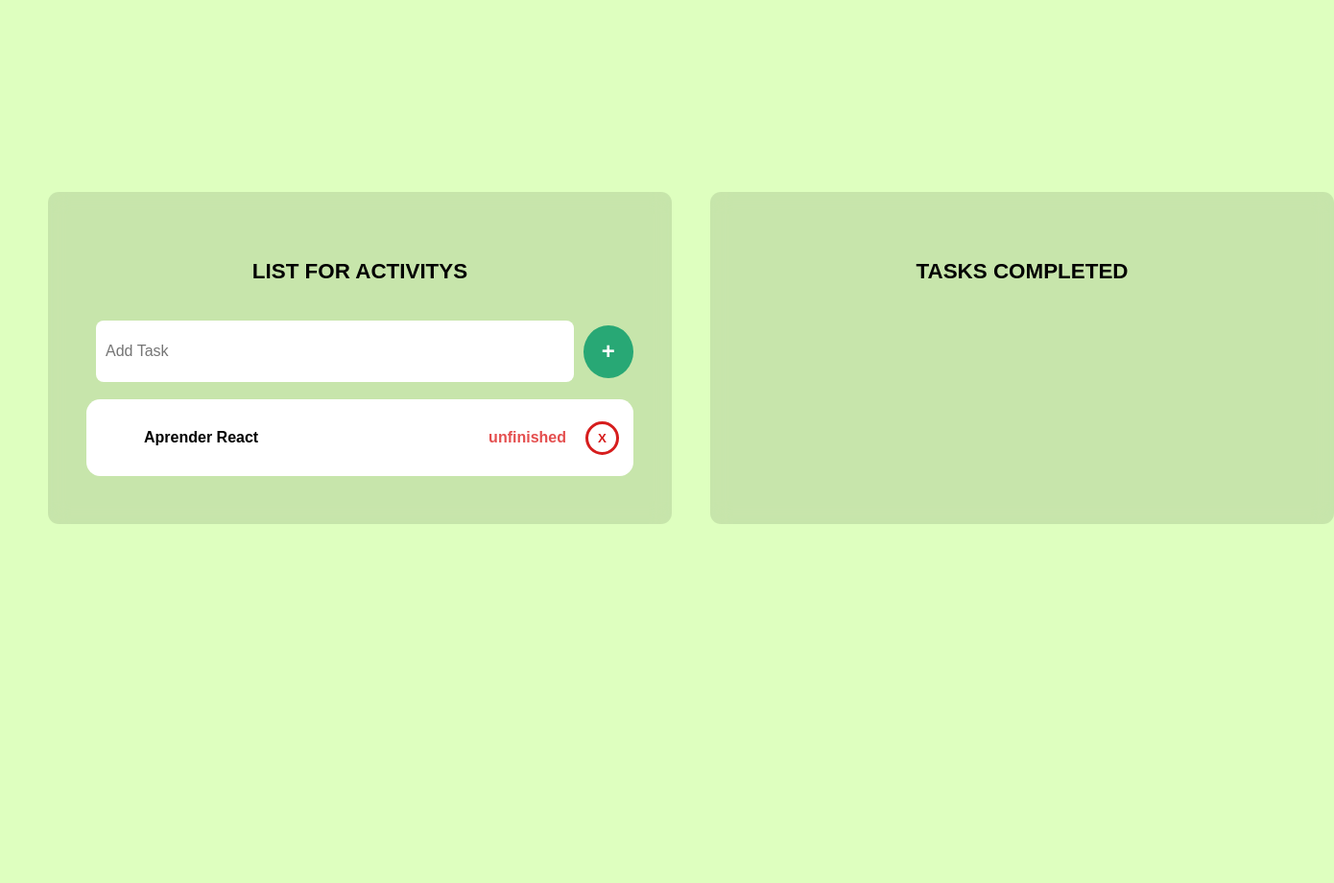
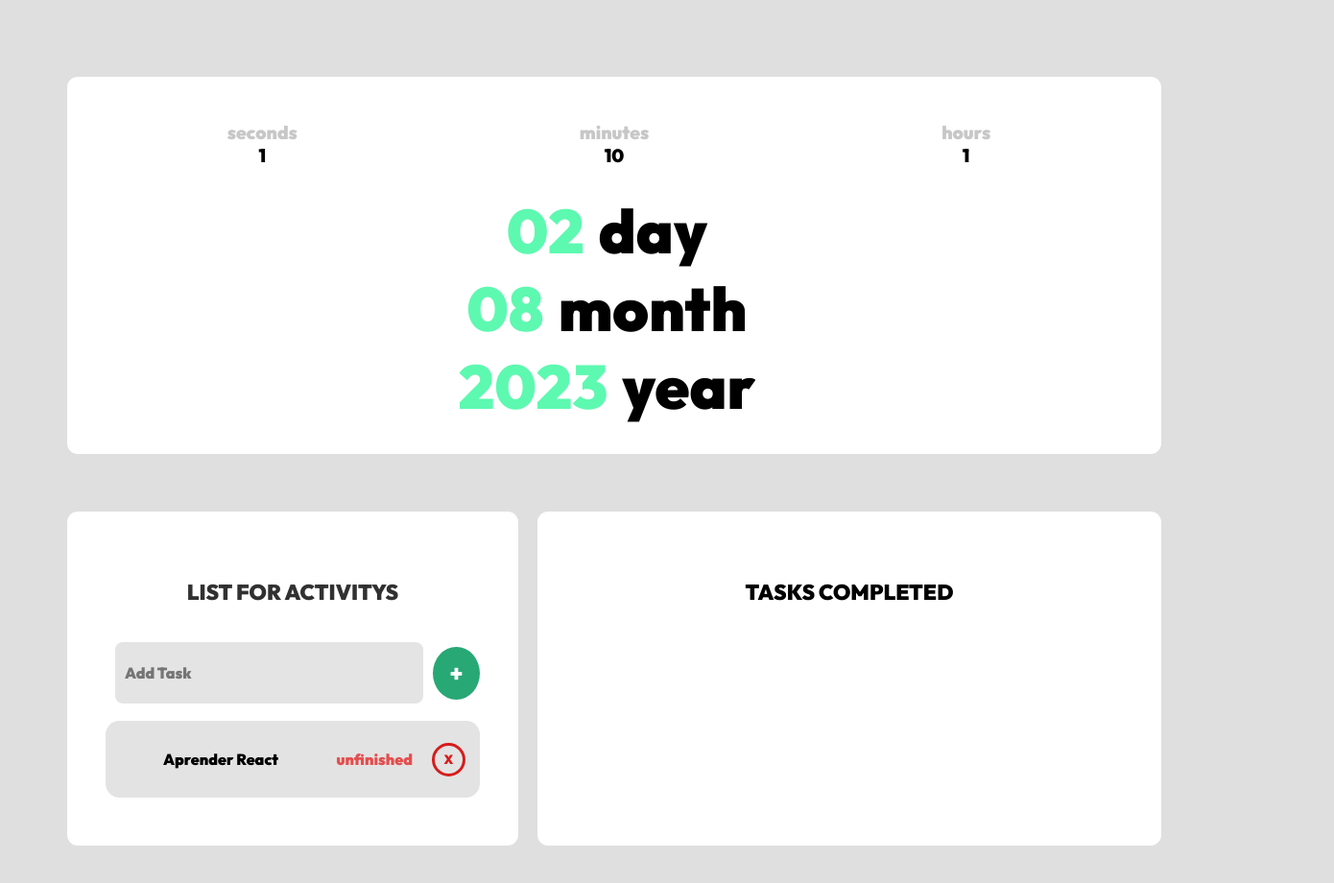
Before and after one commit to conradojuliosisnero/app-list-task, a plain HTML site: page index.html in a window 1280 px wide. Shown: the whole page at 96% size, 1390 px wide, since content can reach past the window. Before the commit the page ends 800 px from the top, so only its background shows below. Drawn offline with Linux system fonts and the light colour scheme.

Commit message:
creando el reloj para complementar la lista de tareas

```diff
--- /dev/null
+++ b/_reloj.scss
@@ -0,0 +1,115 @@
+@mixin caja_flex($dis, $alig, $just, $wid) {
+    display: $dis;
+    align-items: $alig;
+    justify-content: $just;
+    width: $wid;
+}
+
+@mixin tall(){
+    font-size: 4em;
+    font-family: 'Outfit', sans-serif;
+    font-weight: 900;
+    color: #5df9b0;
+}
+
+.contenedor__reloj {
+	display:flex;
+    flex-direction: column;
+	background-color: rgba(255, 255, 255);
+	margin: 10px 0px 0px 0px;
+	padding: 20px;
+	width: 100%;
+	height: 100%;
+	border-radius: 0.7em;
+	grid-area: date;
+    .reloj{
+        display:grid;
+        grid-template-columns: repeat(6, 1fr);
+        grid-template-areas: "seconds seconds minutes minutes hours hours";
+        width: 100%;
+        .seconds{
+            grid-area: seconds;
+            display: flex;
+            flex-direction: column-reverse;
+            width: 100%;
+            height: 100px;
+            justify-content: center;
+            align-items: center;
+            font-family: 'Outfit', sans-serif;
+            font-weight: 500;
+            color: #000000;
+            font-size:1.2em;
+            p{
+                color: #c7c7c7;
+                padding: 0px 10px;
+                font-weight: 700;
+            }
+        }
+        .minutes{
+            grid-area: minutes;
+            display: flex;
+            flex-direction: column-reverse;
+            width: 100%;
+            height: 100px;
+            justify-content: center;
+            align-items: center;
+            font-family: 'Outfit', sans-serif;
+            font-weight: 500;
+            color: #000000;
+            font-size:1.2em;
+            p{
+                color: #c7c7c7;
+                padding: 0px 10px;
+                font-weight: 700;
+            }
+        }
+        .hours{
+            grid-area: hours;
+            display: flex;
+            flex-direction: column-reverse;
+            width: 100%;
+            height: 100px;
+            justify-content: center;
+            align-items: center;
+            font-family: 'Outfit', sans-serif;
+            font-weight: 500;
+            color: #000000;
+            font-size:1.2em;
+            p{
+                color: #c7c7c7;
+                padding: 0px 10px;
+                font-weight: 700;
+            }
+        }
+    }
+	.day {
+		grid-area: day;
+		@include caja_flex(flex, center, center, 100%);
+        @include tall();
+        p{
+            color: #000000;
+            padding: 0px 15px;
+            font-family: 'Outfit', sans-serif;
+        }
+	}
+	.month {
+		grid-area: month;
+		@include caja_flex(flex, center, center, 100%);
+        @include tall();
+        p{
+            color: #000000;
+            padding: 0px 15px;
+            font-family: 'Outfit', sans-serif;
+        }
+	}
+	.year {
+		grid-area: year;
+		@include caja_flex(flex, center, center, 100%);
+        @include tall();
+        p{
+            color: #000000;
+            padding: 0px 15px;
+            font-family: 'Outfit', sans-serif;
+        }
+	}
+}
--- a/index.html
+++ b/index.html
@@ -1,16 +1,21 @@
 <!DOCTYPE html>
 <html lang="en">
 	<head>
-    <meta charset="UTF-8">
-    <meta name="viewport" content="width=device-width, initial-scale=1.0">
-    <link rel="stylesheet" href="css/style.css">
+		<meta charset="UTF-8" />
+		<meta name="viewport" content="width=device-width, initial-scale=1.0" />
+		<link rel="preconnect" href="https://fonts.googleapis.com" />
+		<link rel="preconnect" href="https://fonts.gstatic.com" crossorigin />
+		<link
+			href="https://fonts.googleapis.com/css2?family=Outfit:wght@900&display=swap"
+			rel="stylesheet" />
+		<link rel="stylesheet" href="css/style.css" />
 		<title>DOM</title>
 	</head>
 	<body>
 		<div class="contenedor">
 			<div class="tittle"><h1>LIST FOR ACTIVITYS</h1></div>
 			<div class="contenedor__task">
-            <input placeholder="Add Task" type="text" name="input" class="input">
+				<input placeholder="Add Task" type="text" name="input" class="input" />
 				<button class="btn__task">+</button>
 			</div>
 			<ul class="list__task">
@@ -23,8 +28,37 @@
 		</div>
 		<div class="contenedor__tareas__completadas">
 			<div class="tittle"><h1>TASKS COMPLETED</h1></div>
-        <ul class="list__task">
-        </ul>
+			<ul class="list__task"></ul>
+		</div>
+		<div class="contenedor__reloj">
+			<div class="reloj">
+				<div class="seconds">
+					1
+					<p>seconds</p>
+				</div>
+				<div class="minutes">
+					10
+					<p>minutes</p>
+				</div>
+				<div class="hours">
+					1
+					<p>hours</p>
+				</div>
+			</div>
+			<div>
+				<div class="day">
+					02
+					<p>day</p>
+				</div>
+				<div class="month">
+					08
+					<p>month</p>
+				</div>
+				<div class="year">
+					2023
+					<p>year</p>
+				</div>
+			</div>
 		</div>
 		<script src="main.js"></script>
 	</body>
--- a/main.js
+++ b/main.js
@@ -22,6 +22,15 @@ const btndelete = document.querySelector(".btn__detele-task");
 
 //     // newElement.textContent = inputValue.textContent;
 // }
+    function addTask() {
+        let textAdd = input.value;
+        let li = document.createElement("li")
+        let p = document.createElement("p")
+        p.textContent = textAdd;
+        li.appendChild(p)
+        list.appendChild(li)
+
+        }
 
 //  funcion SELECCIONAR ELEMENTOS
 function select() {
@@ -46,5 +55,5 @@ function deteleTask() {
 // listeners
 tasks.addEventListener("click", select);
 btndelete.addEventListener("click", deteleTask);
-
+button.addEventListener("click", addTask);
 // button.addEventListener('click',addTask)
--- a/style.scss
+++ b/style.scss
@@ -3,32 +3,40 @@
         padding: 0;
         margin: 0;
         box-sizing: border-box;
-        font-family: sans-serif;
+        font-family: 'Outfit', sans-serif;
     }
 
 body{
-    background-color: rgb(222, 255, 191);
-    font-family: sans-serif;
+    background-color: rgb(223, 223, 223);
+    font-family: 'Outfit', sans-serif;
     display: grid;
-    gap: 40px;
-    padding: 50px;
+    gap: 20px;
+    padding: 70px;
     grid-template-columns: repeat(4,1fr);
-    grid-template-areas: "task task list list";
+    grid-template-areas:
+    "date date date date"
+    "date date date date"
+    "task task list list"
+    "task task list list"
+
+     ;
     width: 100%;
 
     // contenedor
     .contenedor{
         display: flex;
         flex-direction: column;
-        background-color: rgba(0,0,0,.1);
+        background-color: rgb(255, 255, 255);
         backdrop-filter: blur(10px);
-        margin: 150px 0px 0px 0px;
+        margin: 50px 0px 0px 0px;
         padding: 40px;
-        width: 650px;
+        width: 100%;
         border-radius: .7em;
         grid-area: task;
+        justify-content: center;
+        align-items: center;
         .tittle{
-            color: #000000;
+            color: #313131;
             display: flex;
             width: 100%;
             align-items: center;
@@ -52,7 +60,7 @@ body{
                 border: none;
                 outline: none;
                 font-size: 1em;
-                background-color: #ffffff;
+                background-color: #e4e4e4;
                 border-radius: .5em;
                 padding: 0px 0px 0px 10px;
                 margin: 0px 10px;
@@ -85,7 +93,7 @@ body{
                 align-items: center;
                 position: relative;
                 margin: 10px 0px;
-                background-color: #ffffff;
+                background-color: #e3e3e3;
                 width: 100%;
                 height: 80px;
                 border-radius: .9em;
@@ -179,9 +187,9 @@ body{
     .contenedor__tareas__completadas{
             display: flex;
             flex-direction: column;
-            background-color: rgba(0,0,0,.1);
+            background-color: rgb(255, 255, 255);
             backdrop-filter: blur(10px);
-            margin: 150px 0px 0px 0px;
+            margin: 50px 0px 0px 0px;
             padding: 40px;
             width: 650px;
             border-radius: .7em;
@@ -251,3 +259,5 @@ body{
             }
 
         }
+
+@import 'reloj';
```
Also changed, not shown: css/style.css, 1 other file. Lines whose indentation alone changed are shown as unchanged.
